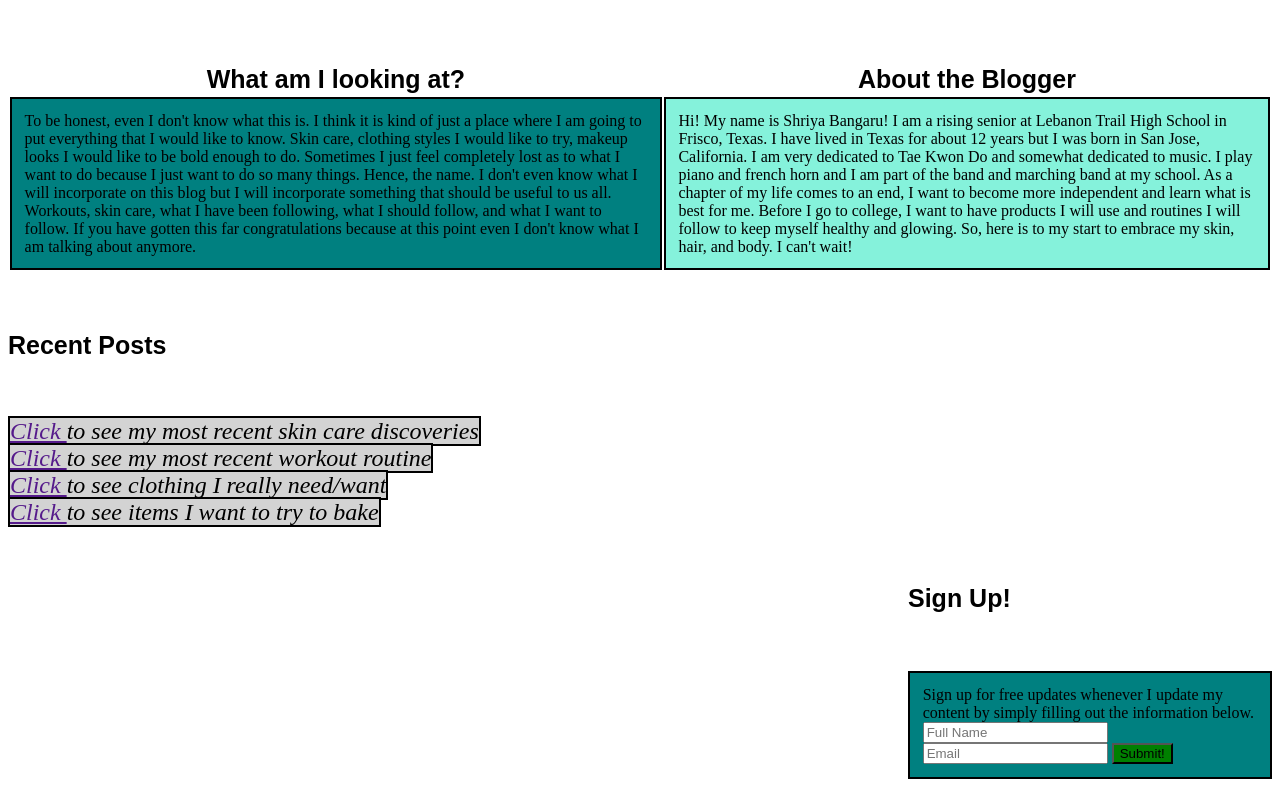
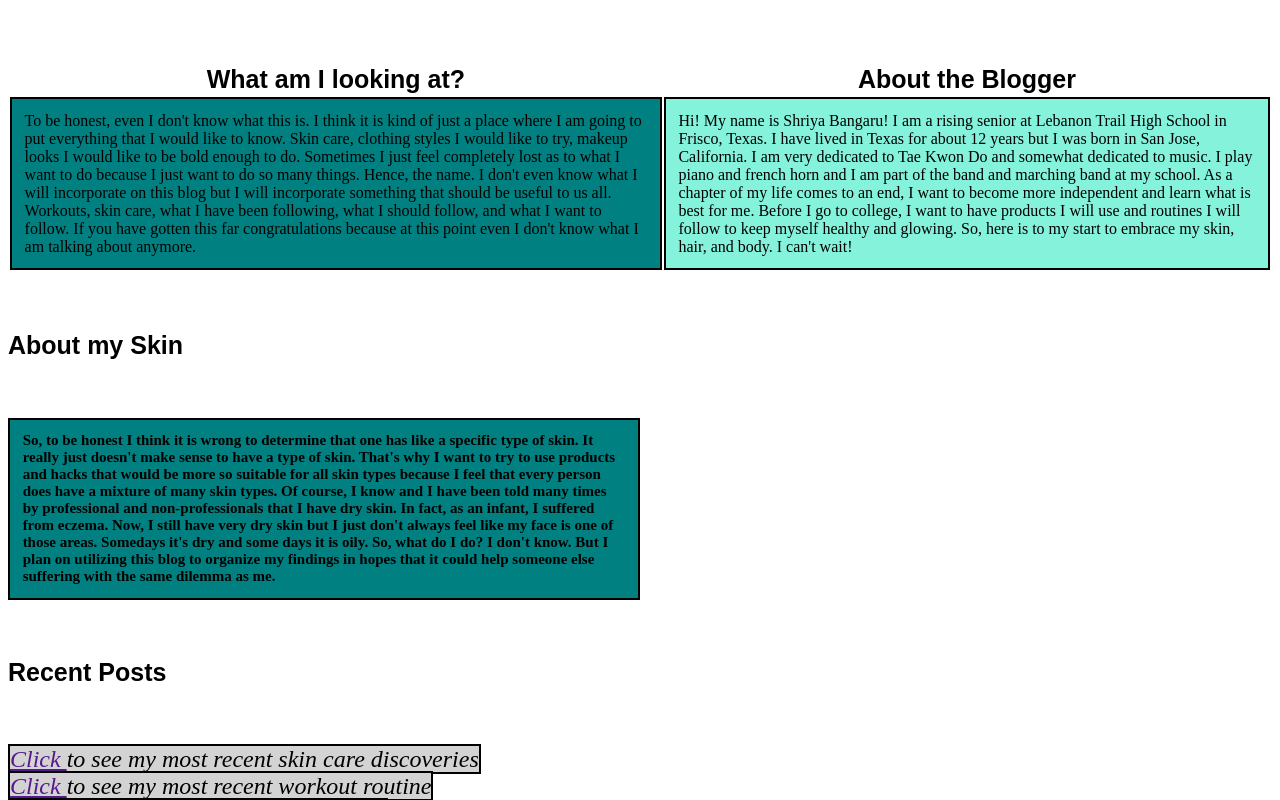
Before and after one commit to ghos-maker/index.html, a plain HTML site: page index.html in a window 1280 px wide. Shown: the part 460-1260 px from the top of the page. Drawn offline with Linux system fonts and the light colour scheme.

Commit message:
Added skin section

```diff
--- a/index.html
+++ b/index.html
@@ -9,13 +9,13 @@
           color:#34eb92; font-weight: normal; font-family: fantasy;
           font-size: 50px; margin-left: 270px;
         }
-        #What, #Recent {
+        #What, #Recent, #SkinType {
           color: black; font-family: fantasy; font-size: 25px;
         }
-        #Me, #Info, th{
+        #Me, #Info, th {
           color: black; font-family: fantasy; font-size: 25px; margin-left: 900px;
         }
-        #Intro {
+        #Intro, #DescSkin {
           border: 2px solid black;
           background-color: teal;
           padding-left: 1%;
@@ -31,6 +31,11 @@
           padding-right: 1%;
           padding-top: 1%;
           padding-bottom: 1%;
+        }
+        #DescSkin {
+          margin-right: 50%;
+          font-size: 15px;
+          font-family: TimesNewRoman;
         }
         .Type {
           border: 2px solid black;
@@ -76,9 +81,19 @@
               I was born in San Jose, California. I am very dedicated to Tae Kwon Do and somewhat dedicated to music. I play piano and french horn and I am
               part of the band and marching band at my school. As a chapter of my life comes to an end, I want to become more independent and learn what is best for me.
               Before I go to college, I want to have products I will use and routines I will follow to keep myself healthy and glowing. So, here is to my start to embrace
-              my skin, hair, and body. I can't wait!</td>
+              my skin, hair, and body. I can't wait!
+            </td>
             </tr>
-          </table>
+        </table>
+        <h6 id="SkinType">About my Skin<h6>
+        <div id="DescSkin">
+          So, to be honest I think it is wrong to determine that one has like a specific type of skin. It really just doesn't make sense to have a type of skin.
+          That's why I want to try to use products and hacks that would be more so suitable for all skin types because I feel that every person does have a
+          mixture of many skin types. Of course, I know and I have been told many times by professional and non-professionals that I have dry skin. In fact,
+          as an infant, I suffered from eczema. Now, I still have very dry skin but I just don't always feel like my face is one of those areas. Somedays it's dry
+          and some days it is oily. So, what do I do? I don't know. But I plan on utilizing this blog to organize my findings in hopes that it could help someone else
+          suffering with the same dilemma as me.
+        </div>
         <h6 id="Recent">Recent Posts</h6>
         <div id="Skin">
           <span class="Type"><a href>Click </a>to see my most recent skin care discoveries</span>
```
